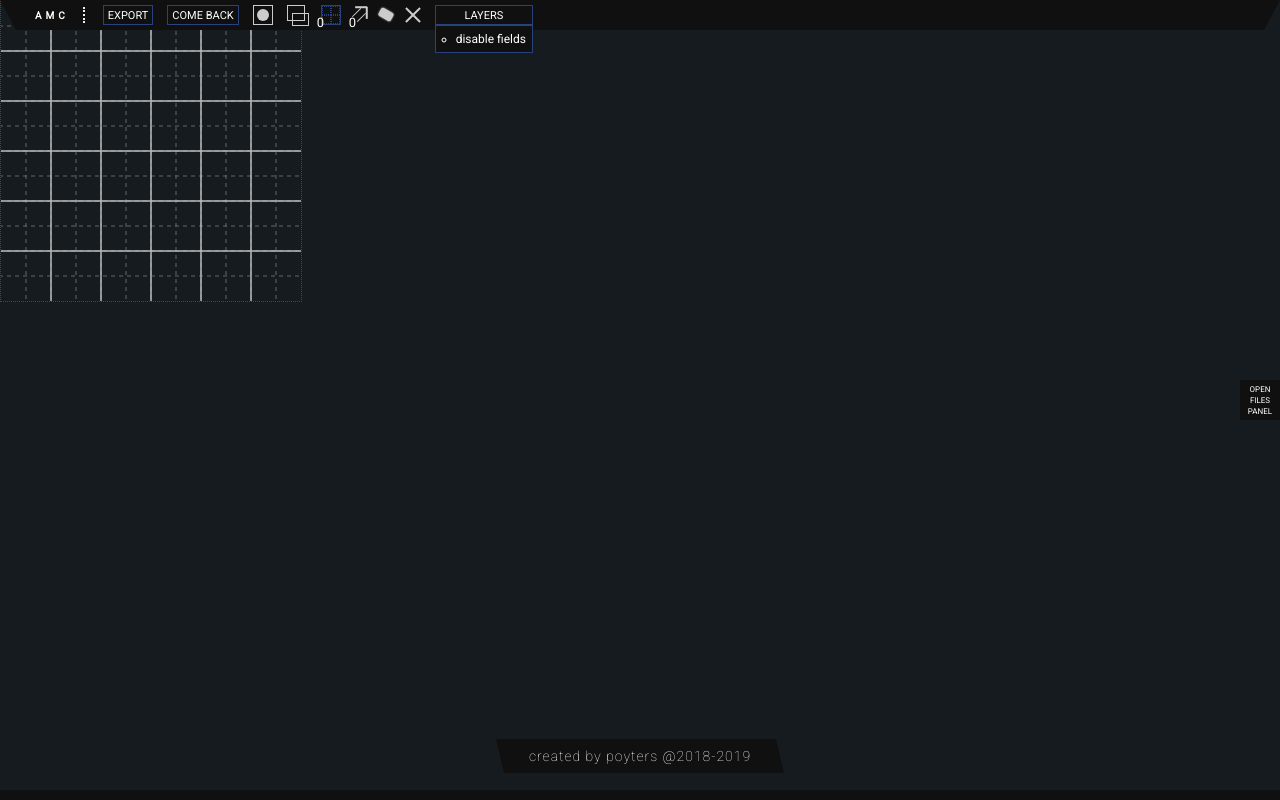
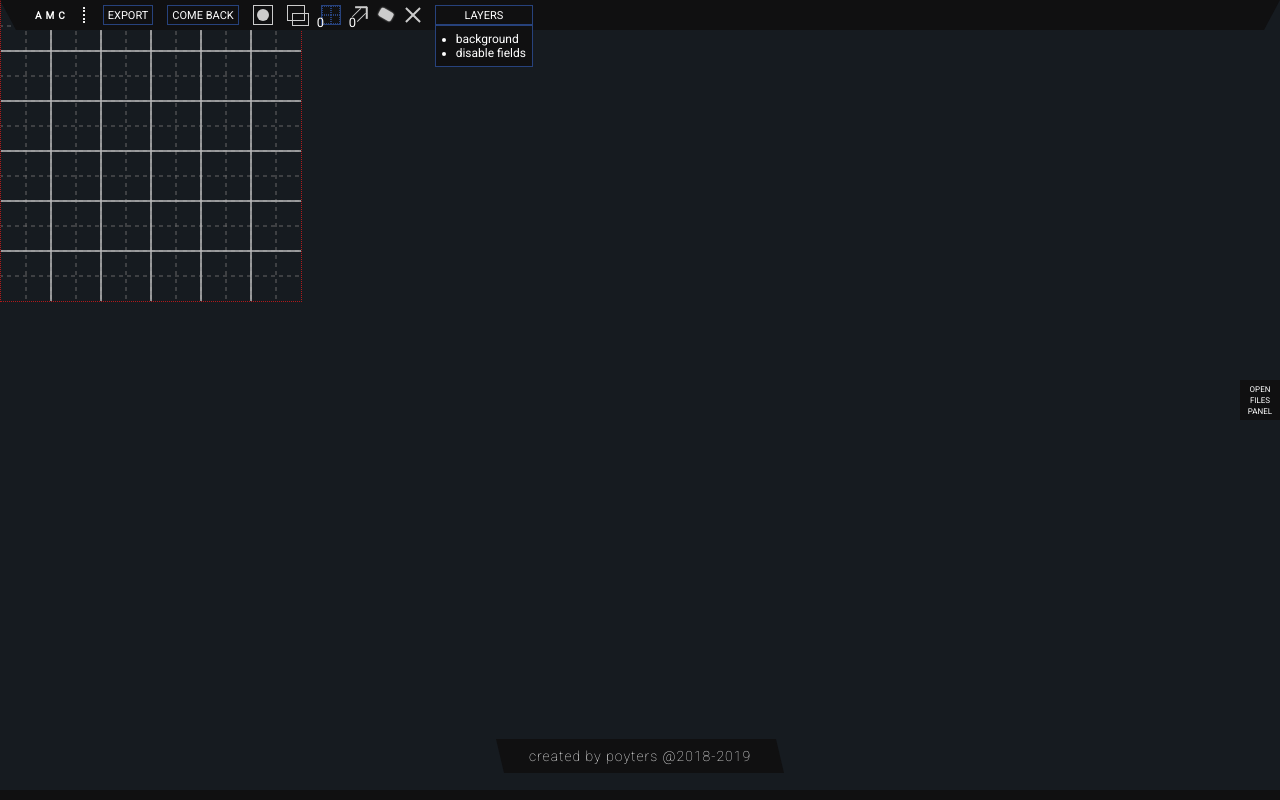
Before and after one commit to Poyters/angotia-world-creator, a React (Create React App) app: page /creator in a window 1280 px wide. Both pictures are taken after a click on the button "LAYERS". Built offline with nearby package versions, Linux system fonts and the light colour scheme.

Commit message:
Add toggle class to layerBtns

```diff
--- a/src/assets/styles/components/_layersOption.scss
+++ b/src/assets/styles/components/_layersOption.scss
@@ -6,12 +6,24 @@
     background-color: $decorationColor2;
     transition: 200ms ease-in-out;
 
-    & li {
+    &__layer {
         display: list-item !important;
         padding: 0;
         margin: 0;
 
         font-size: 12px;
         text-transform: lowercase;
+        cursor: pointer;
+        color: $fontColor1;
+        transition: 200ms ease-in-out;
+
+        &:hover {
+            color: $fontColor;
+        }
+
+        &--active {
+            list-style-type: disc;
+            color: $fontColor;
+        }
     }
 }
--- a/src/components/partials/creatorPanel/LayersOption.tsx
+++ b/src/components/partials/creatorPanel/LayersOption.tsx
@@ -1,9 +1,11 @@
 import React, { useState, useEffect, Fragment } from 'react';
+import { useSelector } from 'react-redux';
 
 
 const LayersOption: React.FC = () => {
     const [isOpen, setIsOpen] = useState<Boolean>(false);
     const [layersToRender, setLayersToRender] = useState<any>(null);
+    const mapBackgorund = useSelector(state =>  state.map.mapPic);
 
     const layersListStyles = {
         opacity: isOpen ? 1 : 0
@@ -15,7 +17,7 @@ const LayersOption: React.FC = () => {
         const ltr = Array.from(layers).map((layer: any, id: number) => {
             const layerName = layer.dataset.layername;
             return (
-                <li key={id} onClick={() => toggleLayer(layerName)}>{layerName}</li>
+                <li id={`${layerName}Btn`} className="layersList__layer layersList__layer--active" key={id} onClick={() => toggleLayer(layerName)}>{layerName}</li>
             )
         })
 
@@ -23,18 +25,34 @@ const LayersOption: React.FC = () => {
 
     }, [])
 
+    let isBackgroundVisible: boolean = true;
+    const toggleBackground = () => {
+        const map: any = document.getElementById('map');
+        const button: any = document.getElementById(`backgroundBtn`);
+
+        if (isBackgroundVisible) map.style.backgroundImage = '';
+        else map.style.backgroundImage = `url('${mapBackgorund}')`
+
+        button.classList.toggle('layersList__layer--active');
+        isBackgroundVisible = !isBackgroundVisible;
+    }
+
     const toggleLayer = (layerName: string): void => {
         const layers = document.getElementsByClassName('js-mapLayer');
 
         Array.from(layers).forEach((layer: any) => {
-            const name = layer.dataset.layername;
+            const name: string = layer.dataset.layername;
 
             if (name === layerName) {
                 const computedDisplay = getComputedStyle(layer).display;
-                const display = layer.style.display === '' ? computedDisplay : layer.style.display;
+                const display: string = layer.style.display === '' ? computedDisplay : layer.style.display;
+                const button: any = document.getElementById(`${name}Btn`);
 
                 if (display === 'block') layer.style.display = "none";
                 else layer.style.display = "block";
+
+                button.classList.toggle('layersList__layer--active');
+
             }
         })
     }
@@ -45,6 +63,7 @@ const LayersOption: React.FC = () => {
                 <span>Layers</span>
             </div>
             <ul className="layersList" style={layersListStyles}>
+                <li id="backgroundBtn" onClick={toggleBackground} className="layersList__layer layersList__layer--active">background</li>
                 { layersToRender }
             </ul>
         </Fragment>
```
